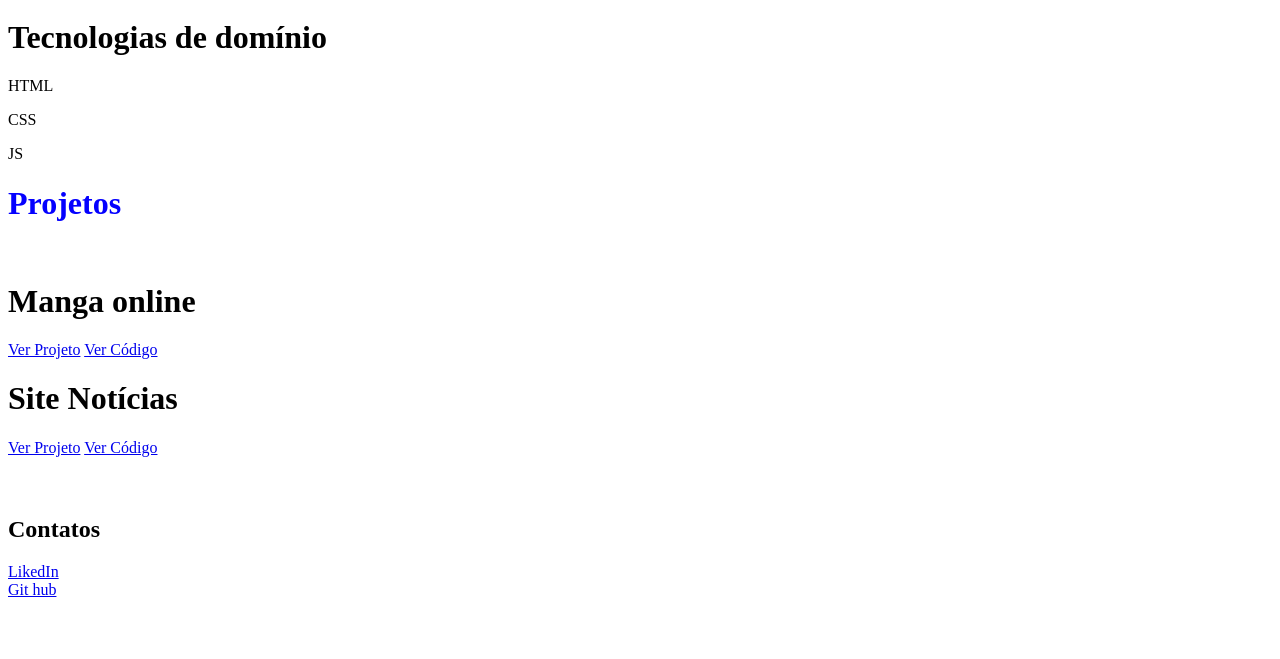
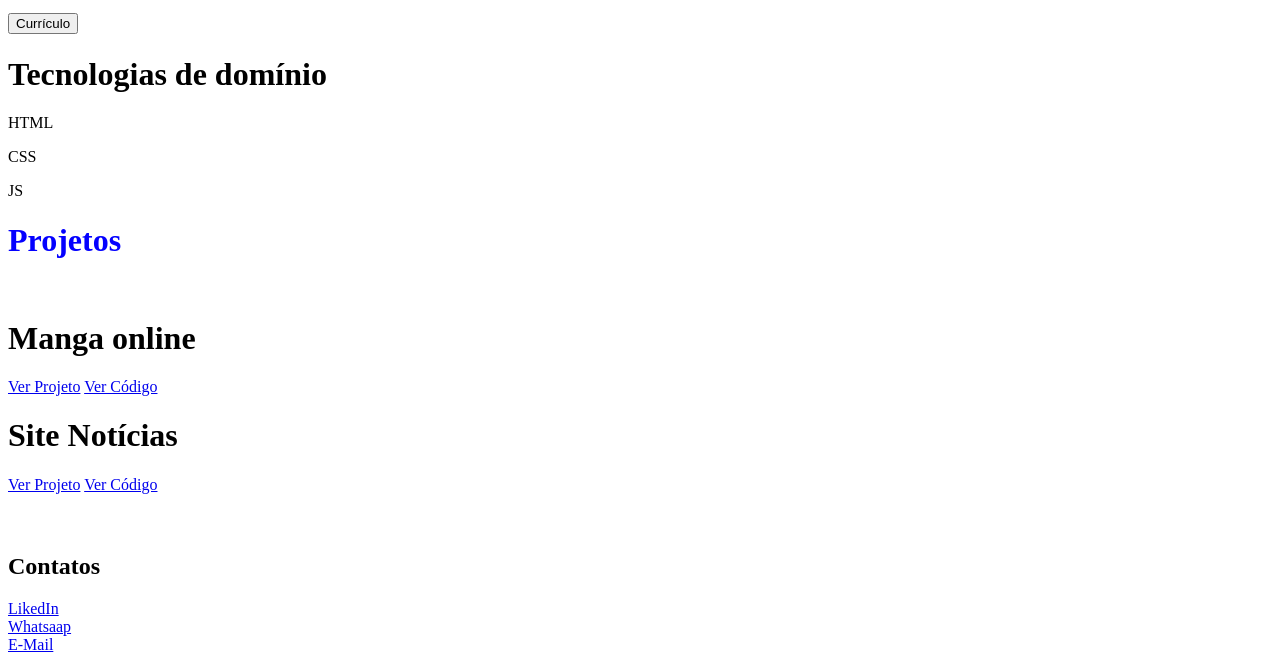
Before and after one commit to VitorFelisbert/Portifolio-aula-2, a plain HTML site: page index.html in a window 1280 px wide. Shown: the part 373-1032 px from the top of the page. Before the commit the page ends 980 px from the top, so only its background shows below. Drawn offline with Linux system fonts and the light colour scheme.

Commit message:
Update index.html

```diff
--- a/index.html
+++ b/index.html
@@ -24,6 +24,8 @@
 
     <h1>Quem eu sou?</h1>
     <p>Sou programador full stack, o que significa que trabalho tanto no desenvolvimento do back-end quanto do front-end de aplicações. Tenho conhecimento para criar desde a estrutura lógica e os bancos de dados que fazem o sistema funcionar, até as interfaces e a experiência que o usuário final vai ter. Gosto de entender o projeto como um todo e contribuir em todas as etapas, desde a ideia inicial até a entrega final. Essa versatilidade me permite adaptar às necessidades de cada projeto e colaborar de forma mais completa com a equipe.</p>
+
+    <a href="https://github.com/VitorFelisbert/Curriculo/raw/main/Azul%20Marinho%20e%20Preto%20Profissional%20Curr%C3%ADculo.pdf" target="_blank"><button class="boton">Currículo</button></a>
 
 
 
@@ -54,7 +56,8 @@
     <a href="https://br.linkedin.com/">LikedIn</a>
     <br>
 
-    <a href="https://github.com/">Git hub</a>
-
+    <a href="https://api.whatsapp.com/send/?phone=5532999910621&text=Olá%20Vim%20Pelo%20seu%20Portifólio&type=phone_number&app_absent=0">Whatsaap</a>
+   <br>
+   <a href="https://mail.google.com/mail/?view=cm&fs=1&to=vitorafs22@gmail.com&su=Titulo&body=Ol%C3%A1Tudo%20Bem?">E-Mail</a>
 </body>
 </html>
```
